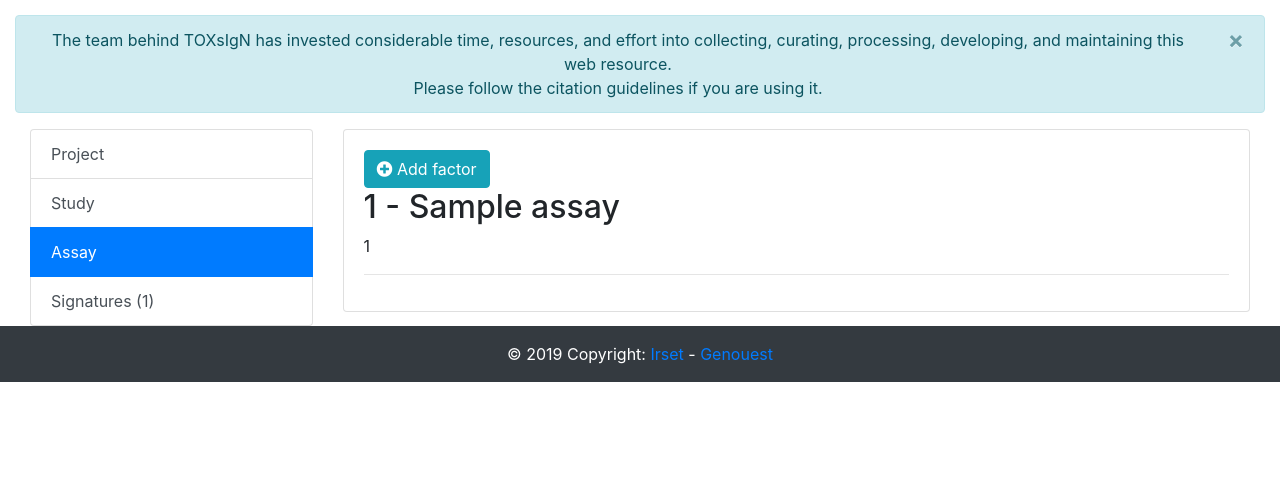
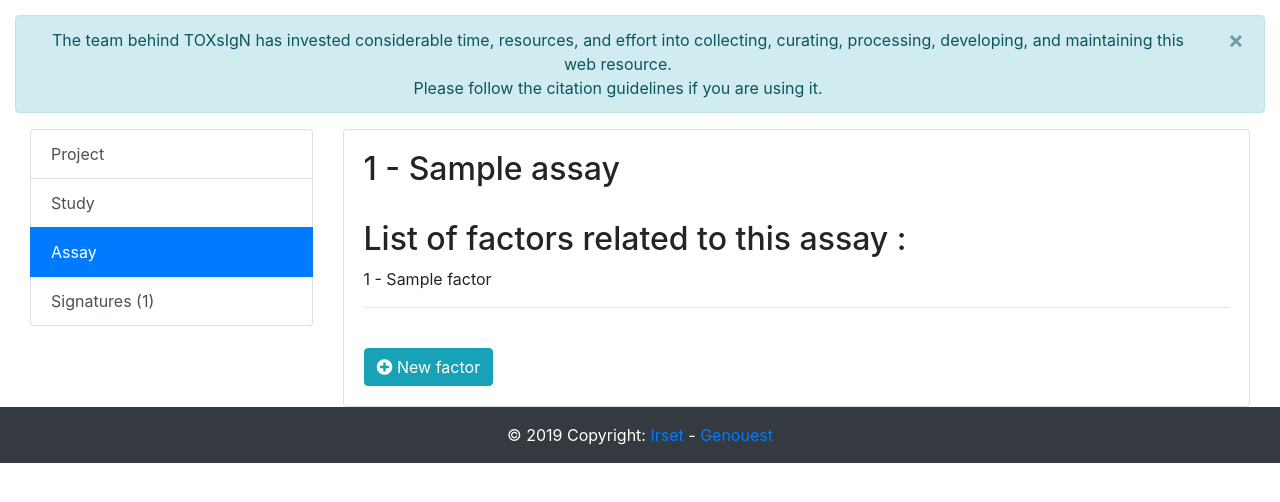
Before and after one commit to umr1085-irset/toxsign_v2, a Django app: page /assays/1/ in a window 1280 px wide. Shown: the part 56-558 px from the top of the page. Run offline with Django 3.2, Linux system fonts and the light colour scheme; a user stored in the database is signed in; tables that the repository leaves empty hold one stand-in row (values such as "Sample post"); parts of the project's set-up code (start-up, migrations or seed data) failed here and were passed over; some libraries are stand-ins or nearby versions.

Commit message:
FOrm update and add signatures

```diff
--- a/toxsign/templates/assays/details.html
+++ b/toxsign/templates/assays/details.html
@@ -24,21 +24,33 @@
                 <p>{{ study.experimental_design }}</p>
               </div>
               <div class="tab-pane active text-style card-body" id="tab3">
+                <h2>{{ assay.tsx_id }} - {{ assay.name }}</h2>
+                <br>
+                <h2> List of factors related to this assay : </h2>
+                {% if not factors %}
+                  <p> No factors are related to this assay</p>
+                {% endif %}
+                {% for factor in factors %}
+                  <p> {{factor.tsx_id}} - {{factor.name}}</p>
+                  <hr>
+                {% endfor %}
+                <br>
                 <a class="btn btn-large btn-info" href="{% url 'assays:factor_create' assay.tsx_id %}">
-                  <i class="fa fa-plus-circle"></i> Add factor
+                  <i class="fa fa-plus-circle"></i> New factor
                 </a>
-                <br>
-                <h2>{{ assay.tsx_id }} - {{ assay.name }}</h2>
-                {% for factor in factors %}
-                  <p> {{factor.tsx_id}}</p>
-                {% endfor %}
-                <hr>
               </div>
               <div class="tab-pane text-style card-body" id="tab4">
+                <h2> List of signatures related to this assay : </h2>
+                {% if not signatures %}
+                  <p> No signatures are related to this project.</p>
+                {% endif %}
                 {% for signature in signatures %}
                   <h2><a href="{% url 'signatures:detail' signature.tsx_id %}">{{ signature.tsx_id }}</a> - {{ signature.name }}</h2>
                   <hr>
                 {% endfor %}
+                <a class="btn btn-large btn-info" href="{% url 'signatures:signature_create' assay.tsx_id %}">
+                  <i class="fa fa-plus-circle"></i> New signature
+                </a>
               </div>
             </div>
         </div>
```
Also changed, not shown: toxsign/signatures/forms.py (+5 -2 lines), toxsign/signatures/views.py (+4 -5 lines), toxsign/templates/projects/details.html (+18 -5 lines), toxsign/templates/studies/details.html (+13 -4 lines).
